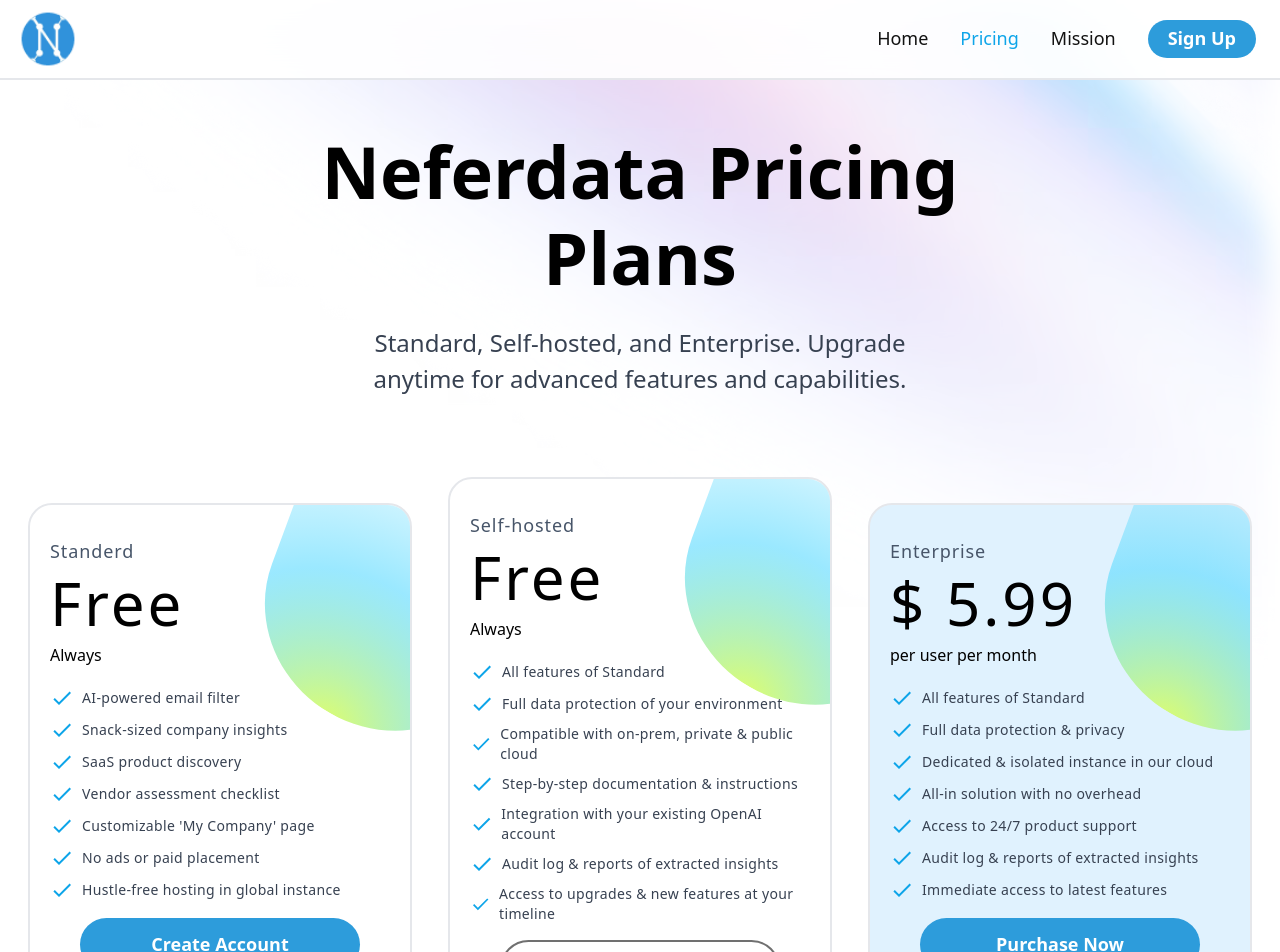
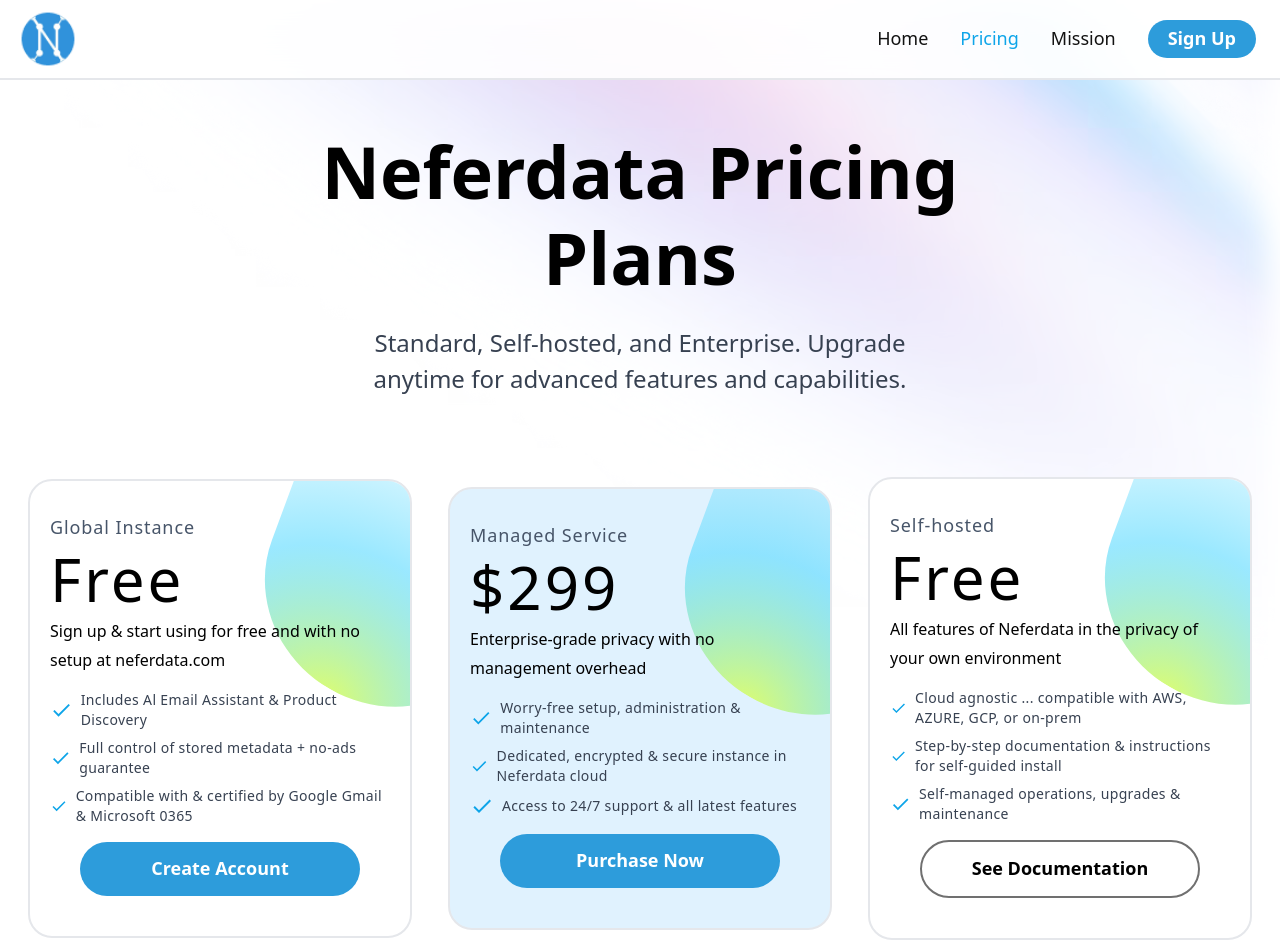
Before and after one commit to Hamdysaad20/NeferData_LandingPages, a React (Vite) app: page /pricing in a window 1280 px wide. Shown: the top 952 px of the page. Built offline with nearby package versions, Linux system fonts and the light colour scheme.

Commit message:
Sondos Update : Pricing

```diff
--- a/src/Components/Gallery/Gallery2.jsx
+++ b/src/Components/Gallery/Gallery2.jsx
@@ -50,7 +50,7 @@ export default function Gallery2() {
                   <div className='flex flex-col capitalize justify-center md:flex-row place-items-center'>
                   Finding the right tool for your business is critical
                   </div>
-                  <p className='text-lg pt-4 text-center '>
+                  <p className='text-lg pt-4  text-center '>
       you don&apos;t know what is the right one to solve your customer problem and which is cost less and more efficient for your business
                             </p>
                 </div>
--- a/src/Components/Products/Products.jsx
+++ b/src/Components/Products/Products.jsx
@@ -1,5 +1,6 @@
 import { useEffect, useState } from "react";
 import PropTypes from "prop-types";
+import { Link } from "react-router-dom";
 
 const Products = ({ products, bg }) => {
   const [activeProductIndex, setActiveProductIndex] = useState(0);
@@ -39,6 +40,7 @@ const Products = ({ products, bg }) => {
             role="tab"
             aria-controls={`product-tab-${index}`}
             aria-selected={activeProductIndex === index}
+            style={{ zIndex: 1 }} // Add this line to fix the mobile view issue
           >
             <span className="pr-4 text-3xl  transition-all duration-500">
               {product.icon}
@@ -53,10 +55,30 @@ const Products = ({ products, bg }) => {
               </span>
               <span className="text-base text-white/80">
                 {product.description}
+                {activeProductIndex === index && (
+                  <div className="s">
+                    <Link
+                      to="/pricing"
+                      className="text-white absolute hover:bg-black/40 duration-500 select-none bg-black/20 p-2 px-4 rounded-full text-sm font-semibold mt-2 cursor-pointer"
+                      style={{
+                        opacity: activeProductIndex === index ? 1 : 0,
+                        transform: `translateY(${activeProductIndex === index ? 0 : 20}px)`,
+                        transition: "opacity 0.3s ease, transform 0.3s ease",
+                        transitionDelay: `${index * 0.1}s`, // Add this line to delay the transition for each element
+                      }}
+                    >
+                      Learn more
+                    </Link>
+                  </div>
+                )}
               </span>
+
             </div>
+
           </button>
+
         ))}
+
       </div>
       <div
         className="lg:w-3/5 w-full rounded-3xl overflow-hidden h-full"
--- a/src/Components/SelfHosted/SelfHosted.jsx
+++ b/src/Components/SelfHosted/SelfHosted.jsx
@@ -3,31 +3,55 @@ import SelfHostedCloud from "../../Lottie/AICloud.json";
 import Products from "../Products/Products";
 import { MdEmail, MdProductionQuantityLimits } from "react-icons/md";
 import CTAsignIn from "../CTA/CTAsignIn";
+import { FaDatabase } from "react-icons/fa6";
+import { GrHostMaintenance } from "react-icons/gr";
+import { BiSolidCustomize } from "react-icons/bi";
+
+
 
 function SelfHosted() {
   const products = [
+    {
+      title: " Self-Hosted Option for Enhanced Privacy",
+      description: (
+        <span>
+          Explore a heightened level of security and privacy with our
+          self-hosted solution. Gain complete control over your data and
+          customize your environment for a personalized and secure user
+          experience.
+        </span>
+      ),
+      icon: <GrHostMaintenance />,
+      data: (
+        <div className='bg-white/10 p-4 relative rounded shadow h-full'>
+         <div>
+            <img src="../../assets/Images/Keith_Hadi_Avatar.png" alt="Neferdata Image" />
+         </div>
 
-    {
-      title: "Product Name",
-      description:
-        "Brief description of the product. This can be a range of 50 to 150 letters.",
-      icon: <MdProductionQuantityLimits />,
-      data: (
-        <div className='bg-white p-4 rounded shadow h-full'>
-          <p className='text-lg font-bold mb-2'>Product Name</p>
+         <div
+          className="flex justify-center flex-col gap-2  absolute bottom-5 text-center w-full "
+         >
+         <div
+         className="max-w-lg">
+         <p className='text-lg font-bold mb-2'>
+            Self-Hosted Option for Enhanced Privacy
+          </p>
           <p className='text-gray-700'>
-            Brief description of the product. This can be a range of 50 to 150
-            letters. This is a more detailed description of the product, fully
-            styled with Tailwind CSS based on the Neferdata identity.
+            Explore a heightened level of security and privacy with our
+            self-hosted solution. Gain complete control over your data and
+            customize your environment for a personalized and secure user
+            experience.
           </p>
+         </div>
+         </div>
         </div>
       ),
     },
     {
-      title: "Email Assistant 2",
+      title: "Total Control Over Your Data",
       description:
-        "A smart AI-powered email assistant that helps you manage your inbox efficiently.",
-      icon: <MdEmail />,
+        "Neferdata's dedication to empowering users with complete authority and oversight of their data within the platform, ensuring transparency, privacy, and personalized control over their information.",
+      icon: <FaDatabase />,
       data: (
         <div className='bg-white p-4 rounded shadow h-full'>
           <p className='text-lg font-bold mb-2'>Email Assistant</p>
@@ -41,10 +65,10 @@ function SelfHosted() {
       ),
     },
     {
-      title: "Product Name 2",
+      title: "Customization for a Tailored Environment",
       description:
-        "Brief description of the product. This can be a range of 50 to 150 letters.",
-      icon: <MdProductionQuantityLimits />,
+        "Neferdata's focus on providing personalized and adaptable solutions that cater to each user's specific needs and preferences, including AI-generated recommendations and deployment options for a customized experience.",
+      icon: <BiSolidCustomize />,
       data: (
         <div className='bg-white p-4 rounded shadow h-full'>
           <p className='text-lg font-bold mb-2'>Product Name</p>
@@ -59,9 +83,7 @@ function SelfHosted() {
   ];
 
   return (
-    <div
-
-      className=' bg-[#3092DB] rounded-[40px] lg:rounded-b-3xl '>
+    <div className=' bg-[#3092DB] rounded-[40px] lg:rounded-b-3xl '>
       <div className=' pb-0 lg:pb-32'>
         <section className='w-[90%]  max-md:w-full max-w-[1400px] flex justify-center flex-col items-center mx-auto py-32 pb-6 px-16 max-lg:px-8 max-md:px-6 gap-12  box-border'>
           <div className='bg-white p-2 shadow-2xl shadow-blue-700 rounded-3xl h-54'>
@@ -94,16 +116,11 @@ function SelfHosted() {
               bg='bg-white'
             />
           </div>
-
         </section>
-      <div
-      className="relative pb-1"
-      >
-      <Products products={products} bg='bg-sky-900/20  backdrop-blur-2xl' />
-
+        <div className='relative pb-1'>
+          <Products products={products} bg='bg-sky-900/20  backdrop-blur-2xl' />
+        </div>
       </div>
-      </div>
-
     </div>
   );
 }
--- a/src/Pages/Pricing/Pricing.jsx
+++ b/src/Pages/Pricing/Pricing.jsx
@@ -7,54 +7,40 @@ import CreditCards from "../../Lottie/creditcards.json";
 
 function Pricing() {
   const pricingCardsData = [
-    {
-      className: "",
-      title: "Standerd",
+   { className: "",
+    title: "Global Instance",
     price: "Free",
-      renew: "Always",
+    renew: "Sign up & start using for free and with no setup at neferdata.com",
     features: [
-        "AI-powered email filter",
-        "Snack-sized company insights",
-        "SaaS product discovery",
-        "Vendor assessment checklist",
-        "Customizable 'My Company' page",
-        "No ads or paid placement",
-        "Hustle-free hosting in global instance",
+      "Includes Al Email Assistant & Product Discovery",
+      "Full control of stored metadata + no-ads guarantee",
+      "Compatible with & certified by Google Gmail & Microsoft 0365",
     ],
     buttonText: "Create Account",
+  },
+  {
+    className: "!bg-sky-100 ",
+    title: "Managed Service",
+    price: "$299",
+    renew: "Enterprise-grade privacy with no management overhead",
+    features: [
+      "Worry-free setup, administration & maintenance",
+      "Dedicated, encrypted & secure instance in Neferdata cloud",
+      "Access to 24/7 support & all latest features",
+    ],
+    buttonText: "Purchase Now",
   },
   {
     className: "",
     title: "Self-hosted",
     price: "Free",
-      renew: "Always",
+    renew: "All features of Neferdata in the privacy of your own environment",
     features: [
-        "All features of Standard",
-        "Full data protection of your environment",
-        "Compatible with on-prem, private & public cloud",
-        "Step-by-step documentation & instructions",
-        "Integration with your existing OpenAI account",
-        "Audit log & reports of extracted insights",
-        "Access to upgrades & new features at your timeline",
+      "Cloud agnostic ... compatible with AWS, AZURE, GCP, or on-prem",
+      "Step-by-step documentation & instructions for self-guided install",
+      "Self-managed operations, upgrades & maintenance",
     ],
     buttonText: "See Documentation",
-    },
-    // Enterprise pricing data
-    {
-      className: "!bg-sky-100",
-      title: "Enterprise",
-      price: "$ 5.99",
-      renew: "per user per month",
-      features: [
-        "All features of Standard",
-        "Full data protection & privacy",
-        "Dedicated & isolated instance in our cloud",
-        "All-in solution with no overhead",
-        "Access to 24/7 product support",
-        "Audit log & reports of extracted insights",
-        "Immediate access to latest features",
-      ],
-      buttonText: "Purchase Now",
   },
   ];
 
```
Lines whose indentation alone changed are shown as unchanged.
